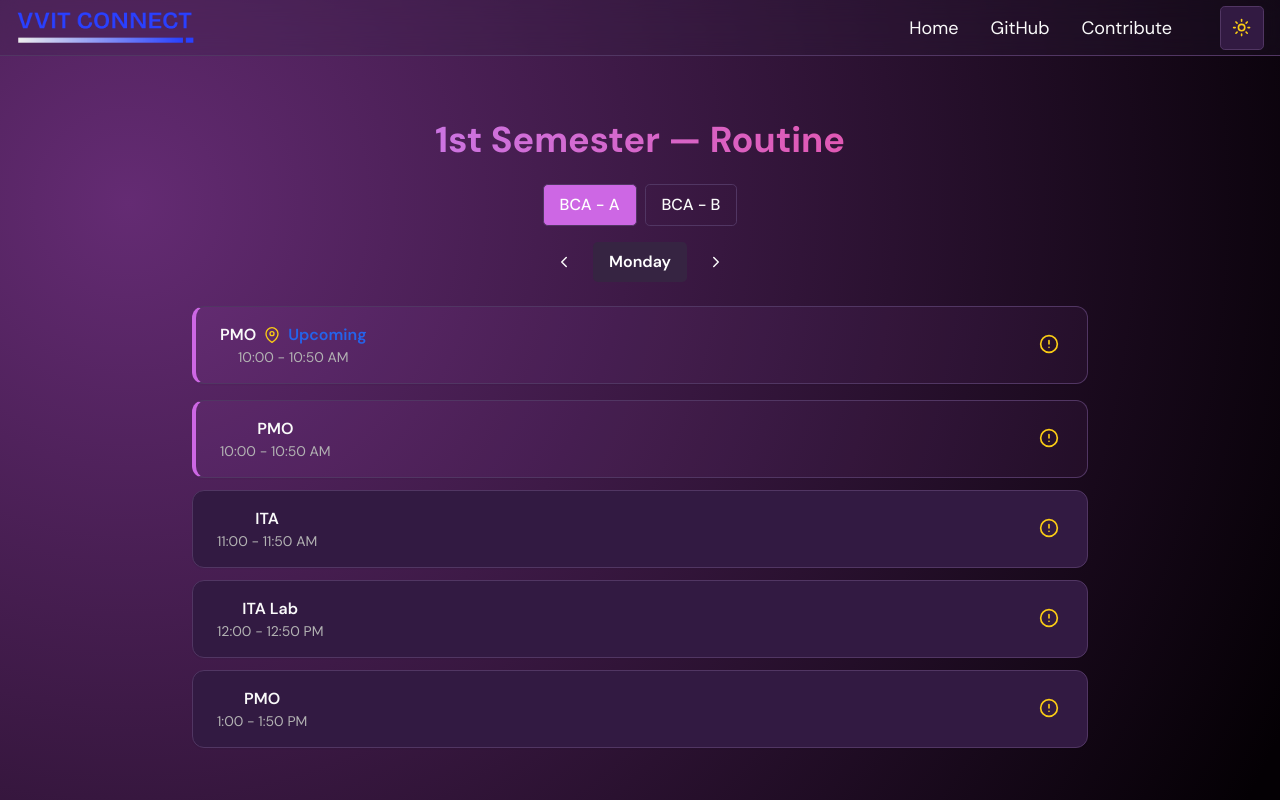
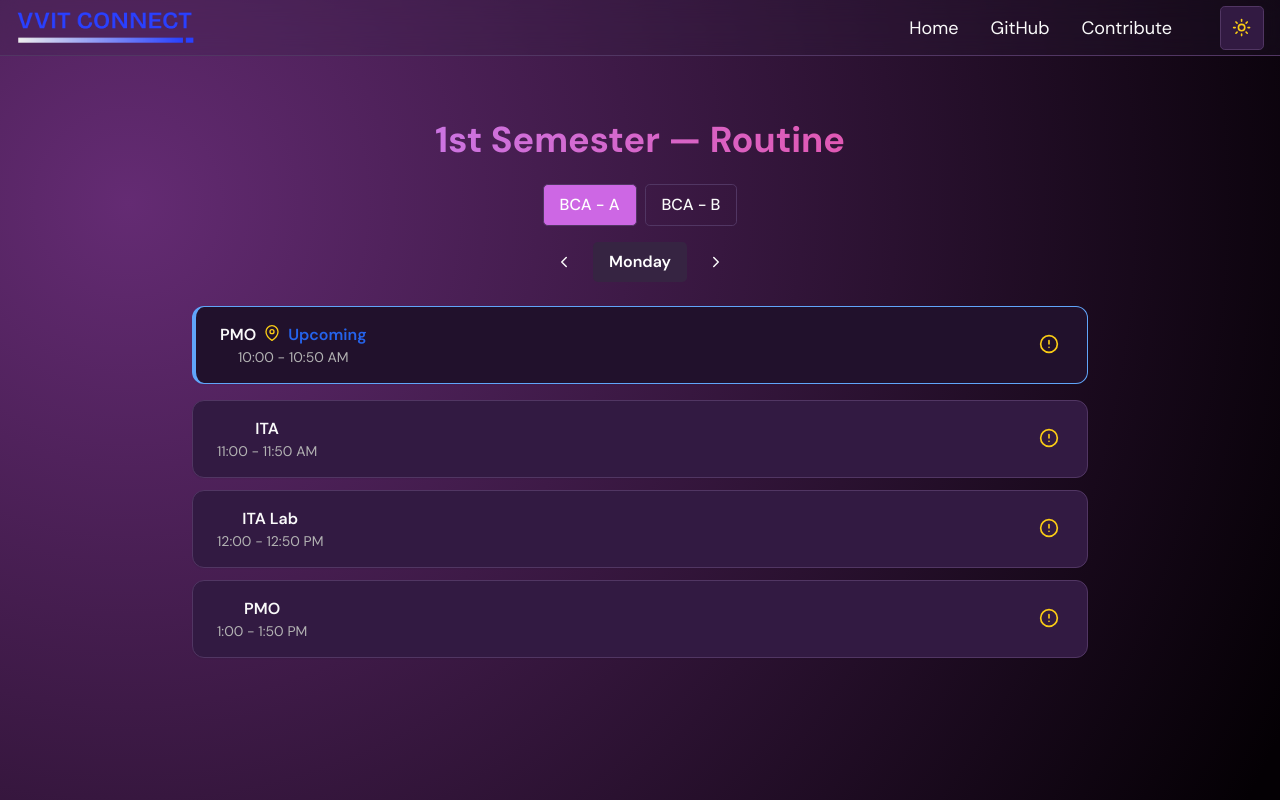
Before and after one commit to pyKinsu/VVITConnect, a Next.js app: page /bca/semester/1/routine in a window 1280 px wide. Shown: the top 800 px of the page. Built offline with nearby package versions, Linux system fonts and the light colour scheme.

Commit message:
Update page.tsx

```diff
--- a/src/app/bca/semester/1/routine/page.tsx
+++ b/src/app/bca/semester/1/routine/page.tsx
@@ -160,6 +160,8 @@ export default function RoutinePage(): JSX.Element {
     if (upcomingIndex === -1 && nowMinutes < s) upcomingIndex = i;
   }
 
+  const topHighlightIndex = currentIndex !== -1 ? currentIndex : upcomingIndex;
+
   function openNotification(id: string, text: string) {
     if (activeNotificationId === id) {
       setActiveNotificationId(null);
@@ -170,14 +172,12 @@ export default function RoutinePage(): JSX.Element {
     setNotificationText(text);
   }
 
-  const highlightStyle: React.CSSProperties = {
+  const currentStyle: React.CSSProperties = {
     backgroundColor: "hsl(var(--primary) / 0.06)",
     borderLeft: "4px solid hsl(var(--primary))",
   };
 
   const today = getTodayWeekday();
-  const topHighlightIndex = currentIndex !== -1 ? currentIndex : upcomingIndex;
-  const topHighlight = topHighlightIndex !== -1 ? periods[topHighlightIndex] : null;
 
   return (
     <main className="min-h-screen bg-transparent text-foreground px-4 py-8 flex justify-center">
@@ -216,20 +216,25 @@ export default function RoutinePage(): JSX.Element {
           </button>
         </div>
 
-        {/* Top Highlight for Today with single pin */}
-        {day === today && (
-          <div className="mb-4">
-            {topHighlight ? (
-              <div className="section-box flex items-center justify-between py-4 px-6" style={highlightStyle}>
+        {/* Top Highlight (only for today) */}
+        {day === today && topHighlightIndex !== -1 ? (
+          <div className="section-box flex items-center justify-between py-4 px-6 border-l-4 border-blue-400 bg-background mb-4">
             <div>
               <div className="font-semibold flex items-center gap-2">
-                    {topHighlight.subject} <FiMapPin className="text-yellow-400" /> <span className="text-blue-600 font-semibold">Upcoming</span>
+                {periods[topHighlightIndex].subject}
+                <FiMapPin className="text-yellow-400 animate-bounce" size={16} />
+                <span className="text-blue-600 font-semibold">Upcoming</span>
               </div>
-                  <div className="text-sm text-muted-foreground">{topHighlight.time}</div>
+              <div className="text-sm text-muted-foreground">{periods[topHighlightIndex].time}</div>
             </div>
             <div>
               <button
-                    onClick={() => openNotification(`${section}-${day}-${topHighlight.time}-${topHighlight.subject}`, topHighlight.fullForm)}
+                onClick={() =>
+                  openNotification(
+                    `${section}-${day}-${periods[topHighlightIndex].time}-${periods[topHighlightIndex].subject}`,
+                    periods[topHighlightIndex].fullForm
+                  )
+                }
                 className="p-1 rounded hover:scale-110 transition-transform"
                 aria-label="info"
               >
@@ -237,25 +242,21 @@ export default function RoutinePage(): JSX.Element {
               </button>
             </div>
           </div>
-            ) : (
-              <div className="section-box p-3 text-center text-muted-foreground">
+        ) : day === today && topHighlightIndex === -1 ? (
+          <div className="section-box p-3 text-center text-muted-foreground mb-4">
             🎉 All classes over for today
           </div>
-            )}
-          </div>
-        )}
+        ) : null}
 
-        {/* Main list of periods (no pin) */}
+        {/* Main list of periods (skip top highlight) */}
         <div className="space-y-3">
           {periods.map((p, idx) => {
-            const isCurrent = idx === currentIndex;
-            const isUpcoming = idx === upcomingIndex && currentIndex === -1;
+            if (day === today && idx === topHighlightIndex) return null;
 
             return (
               <div
                 key={`${p.time}-${p.subject}`}
                 className="section-box flex items-center justify-between py-4 px-6"
-                style={isCurrent || isUpcoming ? highlightStyle : undefined}
               >
                 <div>
                   <div className="font-semibold">{p.subject}</div>
@@ -263,7 +264,9 @@ export default function RoutinePage(): JSX.Element {
                 </div>
                 <div>
                   <button
-                    onClick={() => openNotification(`${section}-${day}-${p.time}-${p.subject}`, p.fullForm)}
+                    onClick={() =>
+                      openNotification(`${section}-${day}-${p.time}-${p.subject}`, p.fullForm)
+                    }
                     className="p-1 rounded hover:scale-110 transition-transform"
                     aria-label="info"
                   >
@@ -277,7 +280,10 @@ export default function RoutinePage(): JSX.Element {
 
         {/* Global notification */}
         {notificationText && (
-          <div className="fixed left-4 bottom-6 z-50" style={{ width: "min(420px, 90vw)" }}>
+          <div
+            className="fixed left-4 bottom-6 z-50"
+            style={{ width: "min(420px, 90vw)" }}
+          >
             <div className="bg-yellow-50 border border-yellow-300 text-yellow-900 p-4 rounded-xl shadow-2xl flex gap-3 items-start">
               <FiAlertCircle className="mt-1" size={20} />
               <div className="text-sm break-words">{notificationText}</div>
```
Lines whose indentation alone changed are shown as unchanged.
